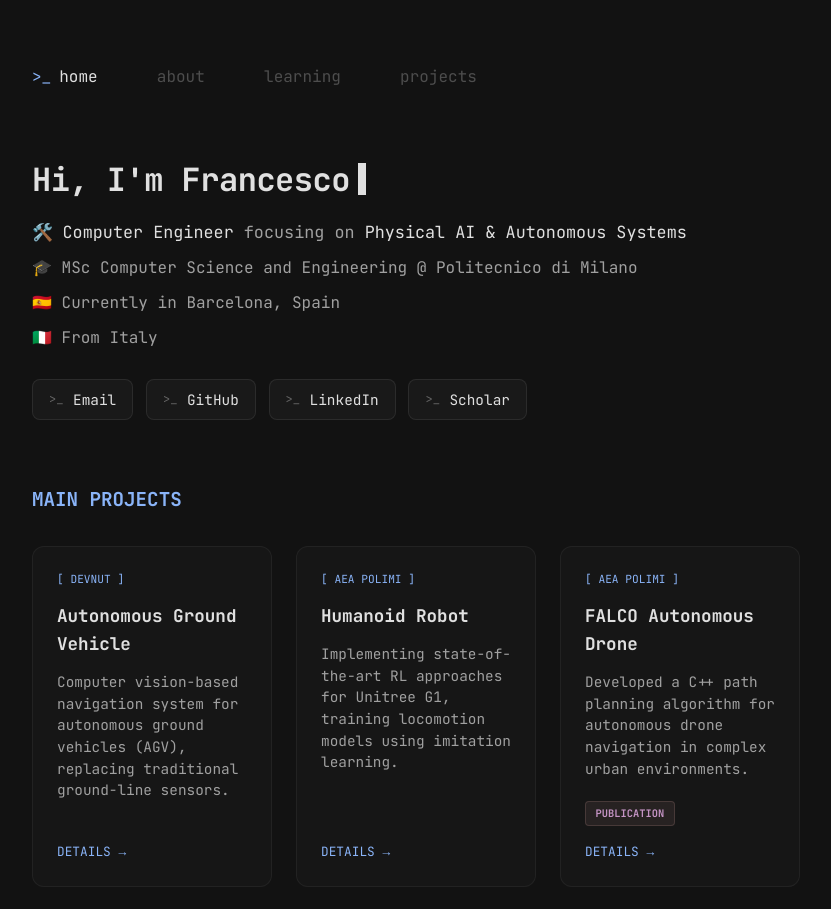
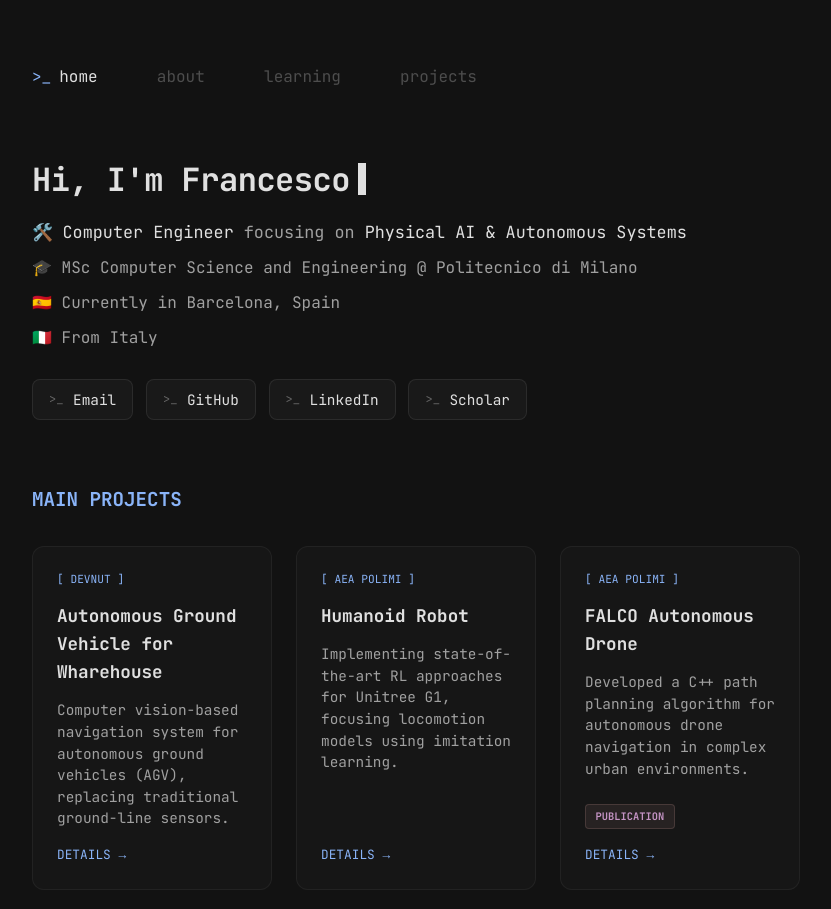
Before and after one commit to francesco-dorati/francesco-dorati.github.io, a React (Vite) app: page / in a window 1280 px wide. Shown: the top 909 px of the page, without its empty margins (224-1055 px from the left). Built offline with nearby package versions, Linux system fonts and the light colour scheme.

Commit message:
chaged captions and added analytics

```diff
--- a/index.html
+++ b/index.html
@@ -11,6 +11,14 @@
   <link rel="preconnect" href="https://fonts.googleapis.com">
   <link rel="preconnect" href="https://fonts.gstatic.com" crossorigin>
   <link href="https://fonts.googleapis.com/css2?family=JetBrains+Mono:wght@400;700&display=swap" rel="stylesheet">
+  <!-- Google tag (gtag.js) -->
+  <script async src="https://www.googletagmanager.com/gtag/js?id=G-BPRWRM0LMY"></script>
+  <script>
+    window.dataLayer = window.dataLayer || [];
+    function gtag() { dataLayer.push(arguments); }
+    gtag('js', new Date());
+    gtag('config', 'G-BPRWRM0LMY', { send_page_view: false }); // We'll handle page views manually for the SPA
+  </script>
   <title>Francesco Dorati - Personal Website</title>
 </head>
 
--- a/src/App.tsx
+++ b/src/App.tsx
@@ -11,11 +11,13 @@ import ProgramDetail from './pages/ProgramDetail';
 import Philosophy from './pages/Philosophy';
 import Library from './pages/Library';
 import ScrollToTop from './components/ScrollToTop';
+import Analytics from './components/Analytics';
 import './App.css';
 
 function App() {
   return (
     <HashRouter>
+      <Analytics />
       <ScrollToTop />
       <Routes>
         <Route path="/" element={<Layout />}>
--- /dev/null
+++ b/src/components/Analytics.tsx
@@ -0,0 +1,28 @@
+import { useEffect } from 'react';
+import { useLocation } from 'react-router-dom';
+
+declare global {
+  interface Window {
+    gtag: (...args: any[]) => void;
+  }
+}
+
+const Analytics = () => {
+  const location = useLocation();
+
+  useEffect(() => {
+    if (typeof window.gtag === 'function') {
+      // Track page view on route change
+      // For HashRouter, we want to include the full path including the hash
+      const fullPath = window.location.pathname + window.location.hash;
+
+      window.gtag('config', 'G-BPRWRM0LMY', {
+        page_path: fullPath,
+      });
+    }
+  }, [location]);
+
+  return null;
+};
+
+export default Analytics;
--- a/src/data/projects.ts
+++ b/src/data/projects.ts
@@ -23,22 +23,39 @@ export interface Project {
 export const projectsData: Project[] = [
   {
     id: "agv-robot",
-    title: "Autonomous Ground Vehicle",
+    title: "Autonomous Ground Vehicle for Wharehouse",
     company: "DevNut",
     date: "Jan 2026 – Present",
     location: "Remote",
     shortDescription: "Computer vision-based navigation system for autonomous ground vehicles (AGV), replacing traditional ground-line sensors.",
     longDescription: [
-      "Currently rethinking how AGVs navigate in industrial settings. Traditional AGVs rely on magnetic tape or painted lines on the floor, which are rigid and expensive to maintain.",
-      "My work focuses on replacing this infrastructure with a purely vision-based approach. By utilizing cameras and computer vision algorithms, the robot can understand its environment dynamically.",
-      "A significant portion of this project involves creating robust simulated environments to test the navigation stack before deploying to physical hardware, ensuring safety and reliability."
+      "I contributed to an R&D project at DevNut (Italian Tech Startup) focused on replacing traditional line-following AGV systems with a flexible, computer-vision-based navigation approach. The goal is to enable dynamic path planning and obstacle avoidance in warehouse environments, eliminating the need for fixed painted floor lines and improving operational adaptability.",
+
+      "Working in a team of four, I helped design and implement the full navigation stack in simulation using Webots, including control logic, environment modeling, and data logging and visualization tools.",
+
+      "We implemented a baseline navigation system using LiDAR for obstacle detection and GPS for global localization, combined with a goal-based controller. The robot navigates toward waypoints while dynamically adjusting its trajectory in response to obstacles using a reactive avoidance strategy.",
+
+      "The next step of the project is to transition away from LiDAR-based perception toward a camera-driven approach, leveraging computer vision techniques such as Visual SLAM to enable richer environmental understanding and more scalable navigation."
     ],
-    techStack: ["Python", "Webots simulation", "Sensor Integration", "Reactive Navigation"],
+
+    techStack: ["Python", "Simulation (Webots)", "Autonomous Navigation", "Sensor Integration"],
     challenges: [
-      "Reactive navigation failures due to local minima problem.",
-      "Testing navigation behaviours across simulated warehouse scenarios."
+      "Overcoming local minima issues in purely reactive navigation systems.",
+      "Designing a flexible navigation pipeline without relying on predefined infrastructure.",
+      "Building a realistic simulation environment for testing navigation strategies."
     ],
-    metrics: ["Fully functional simulation-based navigation prototype."]
+    metrics: [
+      "Implemented end-to-end autonomous navigation pipeline in simulation.",
+      "Achieved reliable waypoint tracking with dynamic obstacle avoidance.",
+      "Developed reusable warehouse simulation framework for testing and evaluation."
+    ],
+    media: [
+      {
+        type: "video",
+        url: "/projects/agv-robot/demonstration.mp4",
+        description: "Simulation of the current navigation system (5x speedup)"
+      }
+    ],
   },
   {
     id: "unitree-g1",
@@ -46,21 +63,25 @@ export const projectsData: Project[] = [
     company: "AEA PoliMi",
     date: "Sept 2025 – Present",
     location: "Milan, Italy",
-    shortDescription: "Implementing state-of-the-art RL approaches for Unitree G1, training locomotion models using imitation learning.",
+    hasPublication: false,
+    shortDescription: "Implementing state-of-the-art RL approaches for Unitree G1, focusing locomotion models using imitation learning.",
     longDescription: [
-      "Working with the Unitree G1 humanoid robot represents a shift towards highly dynamic, bio-inspired robotics. Traditional control theory struggles with the high degrees of freedom and complex contact dynamics of bipedal walking.",
-      "I am implementing Reinforcement Learning pipelines to teach the robot robust locomotion policies. This involves using massive parallel simulation (Isaac Sim / MuJoCo) to train policies via PPO.",
-      "A key innovation in this work is integrating a scene reconstruction pipeline to improve the robot's spatial awareness and terrain adaptation."
+      "As part of a newly formed research initiative at Politecnico di Milano, I joined the ML/RL team working on the Unitree G1 humanoid robot after being selected through prior contributions. The project originated from a collaboration opportunity with content creator Jakidale, who had recently acquired the platform.",
+
+      "Given the early-stage nature of the project, I contributed to defining the technical direction by reviewing state-of-the-art reinforcement learning approaches for locomotion and loco-manipulation. My focus evolved toward developing robust locomotion policies capable of handling uneven terrain and external disturbances.",
+
+      "I initially explored the VideoMimic framework from UC Berkeley, which conditions locomotion policies on LiDAR-based perception. However, due to instability introduced by the robot’s high degrees of freedom and dexterous hands, I decided to redesign the pipeline from scratch, independently implementing and training a new locomotion policy without relying on the original codebase."
+
     ],
-    techStack: ["Reinforcement Learning", "Humanoid Locomotion Control", "Isaac Sim / MuJoCo", "Imitation Learning", "Python"],
+    techStack: ["Reinforcement Learning", "Humanoid Locomotion", "Simulation (Isaac Sim / MuJoCo)", "Imitation Learning", "Python"],
     challenges: [
-      "Stabilizing locomotion policies in robots with dexterous manipulators.",
-      "Integrating perception signals into locomotion policies.",
-      "Training robust policies under dynamic disturbances."
+      "Stabilizing locomotion in a high-DOF humanoid robot with additional manipulation capabilities.",
+      "Adapting perception-conditioned policies to work reliably without existing frameworks.",
+      "Operating in an early-stage project with undefined roles and evolving objectives."
     ],
     metrics: [
-      "100% walking stability in simulation",
-      "Robust to lateral external pushes without falling.",
+      "Achieved 100% stability in simulation on flat terrain.",
+      "Maintained stability under lateral perturbations without falling."
     ],
   },
   {
--- a/src/pages/ProjectDetail.tsx
+++ b/src/pages/ProjectDetail.tsx
@@ -165,7 +165,7 @@ export default function ProjectDetail() {
         </div>
 
         <div style={{ backgroundColor: 'rgba(255, 255, 255, 0.02)', padding: '1.5rem', borderLeft: '4px solid #ec5f67' }}>
-          <h2 style={{ fontSize: '1.3rem', color: '#ec5f67', borderBottom: 'none', paddingBottom: 0, marginTop: 0, textTransform: 'uppercase' }}>technical hurdles</h2>
+          <h2 style={{ fontSize: '1.3rem', color: '#ec5f67', borderBottom: 'none', paddingBottom: 0, marginTop: 0, textTransform: 'uppercase' }}>challenges</h2>
           <ul style={{ marginTop: '1.5rem', listStyleType: 'none', paddingLeft: '0', display: 'flex', flexDirection: 'column', gap: '0.6rem' }}>
             {project.challenges.map((challenge, i) => (
               <li key={i} style={{ display: 'flex', gap: '0.8rem', alignItems: 'flex-start', lineHeight: '1.6', color: 'var(--text-secondary)' }}>
```
Also changed, not shown: 1 other file (tests, documents, lock files or other folders).
